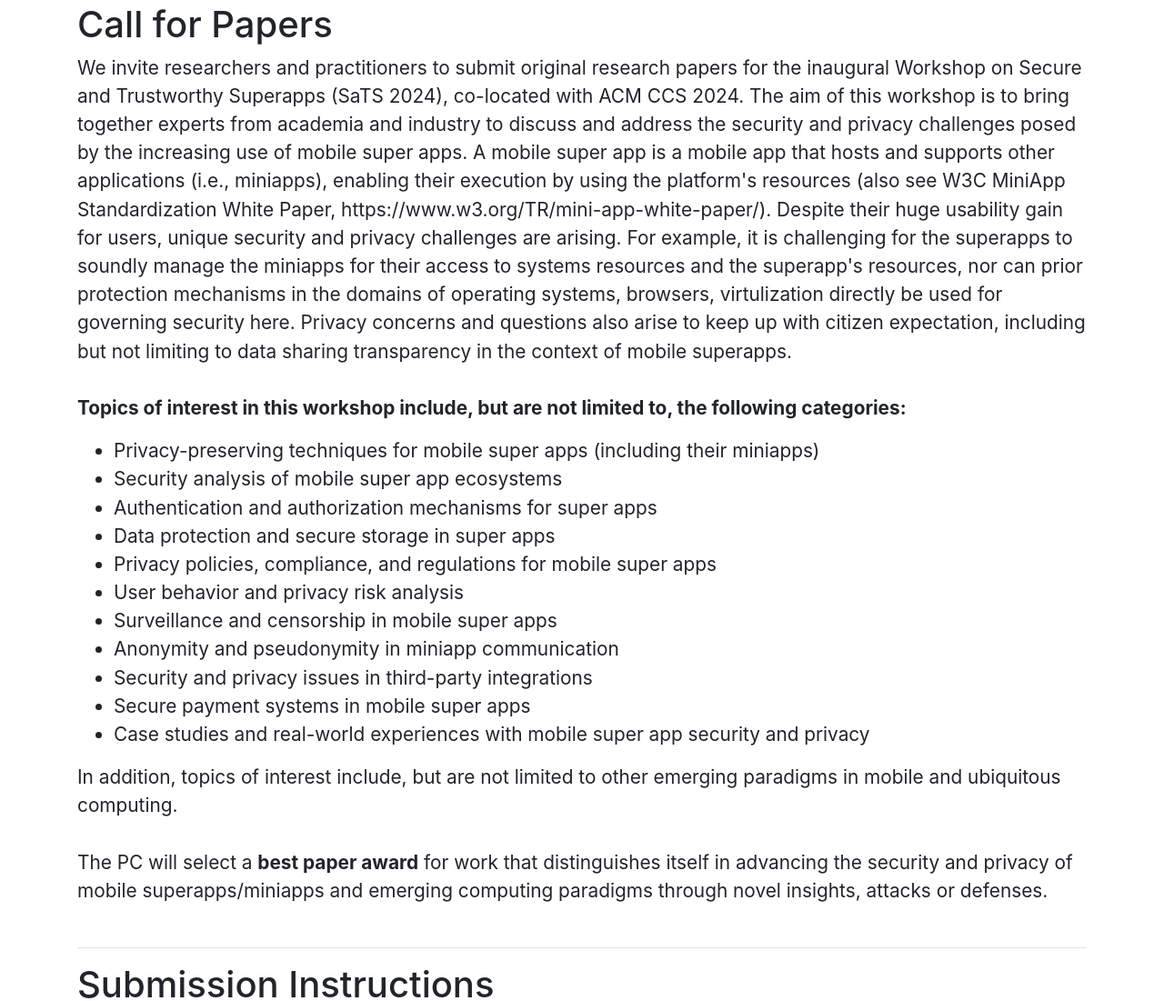
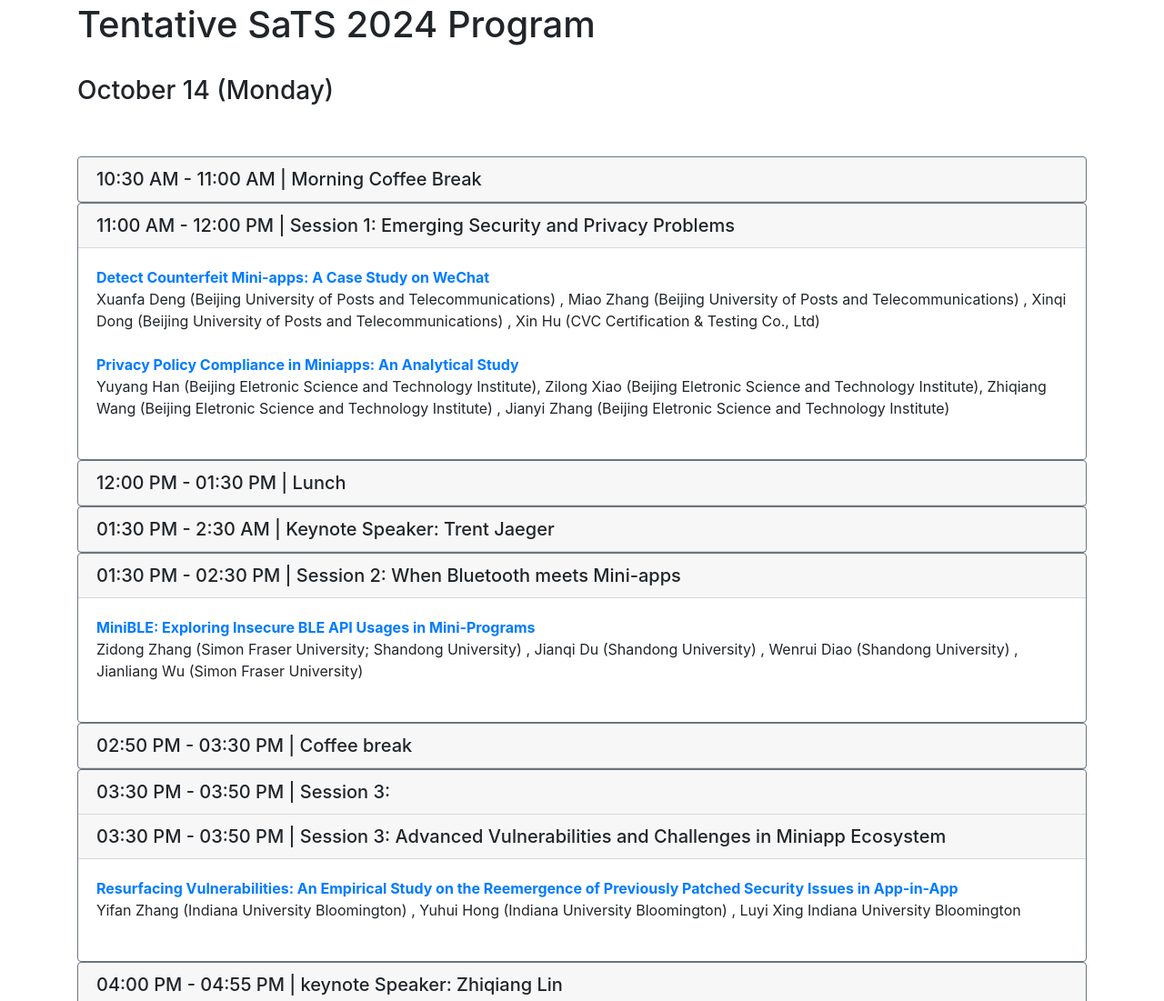
Before and after one commit to Superappsec/2024, a plain HTML site: page index.html in a window 1280 px wide. Shown: the part 1699-2800 px from the top of the page at 91% size. Drawn offline with nearby package versions, Linux system fonts and the light colour scheme.

Commit message:
update program & keynote

```diff
--- a/index.html
+++ b/index.html
@@ -26,12 +26,12 @@
             <li class="nav-item active">
                 <a class="nav-link" href="index.html">Home<span class="sr-only">(current)</span></a>
             </li>
-            <!-- <li class="nav-item">
+            <li class="nav-item">
                 <a class="nav-link" href="#program">Program</a>
             </li>
             <li class="nav-item">
               <a class="nav-link" href="#keynote">Keynote</a>
-            </li> -->
+            </li>
             <li class="nav-item">
                 <a class="nav-link" href="#cfp">Call for Papers</a>
             </li>
@@ -97,6 +97,102 @@
         </table>
         <br>
 
+
+        <hr>
+        <h2 id="program" class="text-white" style="visibility: hidden">Program anchor</h2>
+        <h1>Tentative SaTS 2024 Program</h1>
+        <br>
+        <h3>October 14 (Monday) </h3>
+        <br>
+        <br>
+        <div class="card border-secondary">
+          <h5 class="card-header">10:30 AM - 11:00 AM | Morning Coffee Break</h5>
+        </div>
+        <div class="card border-secondary">
+          <h5 class="card-header">11:00 AM - 12:00 PM | Session 1: Emerging Security and Privacy Problems</h5>
+          <div class="card-body">
+            <b>
+              <a href="./accepted_papers/p1-han.pdf">
+                Detect Counterfeit Mini-apps: A Case Study on WeChat
+              </a>
+            </b><br/>
+            Xuanfa Deng (Beijing University of Posts and Telecommunications) <stu_dxf@bupt.edu.cn>, Miao Zhang (Beijing University of Posts and Telecommunications) <zhangmiao@bupt.edu.cn> , Xinqi Dong (Beijing University of Posts and Telecommunications) <dongxinqi@bupt.edu.cn> , Xin Hu (CVC Certification & Testing Co., Ltd) <huxin@cvc.org.cn>            <br><br>
+            <b>
+              <a href="./accepted_papers/p11-tao.pdf">
+                Privacy Policy Compliance in Miniapps: An Analytical Study              </a>
+            </b><br/>
+            Yuyang Han (Beijing Eletronic Science and Technology Institute), Zilong Xiao (Beijing Eletronic Science and Technology Institute), Zhiqiang Wang (Beijing Eletronic Science and Technology Institute) <wangzq@besti.edu.cn> , Jianyi Zhang (Beijing Eletronic Science and Technology Institute) <zjy@besti.edu.cn>          <br><br>
+          </div>
+        </div>
+        <div class="card border-secondary">
+          <h5 class="card-header">12:00 PM - 01:30 PM | Lunch</h5>
+        </div>
+        <div class="card border-secondary">
+            <h5 class="card-header">01:30 PM - 2:30 AM | Keynote Speaker: Trent Jaeger            </h5>
+          </div>
+
+
+
+        <div class="card border-secondary">
+          <h5 class="card-header">01:30 PM - 02:30 PM | Session 2: When Bluetooth meets Mini-apps</h5>
+          <div class="card-body">
+            <!-- <b>Inspecting the Security Mechanism of Super-apps from Browser Perspective</b><br/> -->
+            <b>
+              <a href="./accepted_papers/p23-wang.pdf">
+                MiniBLE: Exploring Insecure BLE API Usages in Mini-Programs
+              </a>
+            </b><br/>
+            Zidong Zhang (Simon Fraser University; Shandong University) <zza323@sfu.ca> , Jianqi Du (Shandong University) <dujianqi@mail.sdu.edu.cn> , Wenrui Diao (Shandong University) <diaowenrui@link.cuhk.edu.hk> , Jianliang Wu (Simon Fraser University) <wujl@sfu.ca>
+            <br><br>
+          </div>
+        </div>
+        <div class="card border-secondary">
+          <h5 class="card-header">02:50 PM - 03:30 PM | Coffee break</h5>
+        </div>
+        <div class="card border-secondary">
+          <h5 class="card-header">03:30 PM - 03:50 PM | Session 3:           <h5 class="card-header">03:30 PM - 03:50 PM | Session 3: Advanced Vulnerabilities and Challenges in Miniapp Ecosystem</h5>
+        </h5>
+          <div class="card-body">
+            <b>
+              <a href="./accepted_papers/p41-yu.pdf">
+                Resurfacing Vulnerabilities: An Empirical Study on the Reemergence of Previously Patched Security Issues in App-in-App              </a>
+            </b><br/>
+            Yifan Zhang (Indiana University Bloomington) <yz113@iu.edu> , Yuhui Hong (Indiana University Bloomington) <yuhhong@iu.edu> , Luyi Xing Indiana University Bloomington            <br><br>
+         </div>
+        </div>
+        <div class="card border-secondary">
+            <h5 class="card-header">04:00 PM - 04:55 PM | keynote Speaker: Zhiqiang Lin</h5>
+        </div>
+        <div class="card border-secondary">
+            <h5 class="card-header">04:55 PM | Closing remarks</h5>
+        </div>
+        <br>
+
+
+
+        <hr>
+        <h2 id="keynote" class="text-white" style="visibility: hidden">Keynote anchor</h2>
+        <h1>Keynote</h1>
+        <br>
+        <h3>Title: W3C MiniApps: Evolution and Challenges in the Standardization</h3>
+        </p>
+        <b style="font-size: 17px;">Keynote Speaker: Martin Alvarez-Espinar, Co-Chair of W3C MiniApps WG and Head of Web Standards at Europe Standardization and Industry Development Dept</b>
+        <br>
+    </p>
+
+        <p style="font-size: 1.3rem;">
+        <b>Abstract:</b>  <br>
+        The remarkable success and increase in popularity of MiniApps, as a hybrid mechanism based on Web technologies and distributed in packages as native applications, have brought more and more services and products based on this light app paradigm into the market. In 2019, when this technology started booming in Asia but was still unknown in Western countries, the W3C community reflected on the need to define standards to maximize interoperability across MiniApp platforms, facilitating developers' coding and distributing their applications through different SuperApps and operating systems. Since 2021, the W3C MiniApps Working Group has designed specifications with the common elements of MiniApps, including packaging format, metadata, lifecycle events and identifiers. These specifications cover the requirements of the most popular MiniApp implementations. Still, the divergence with the Web architecture and the need for more consensus regarding security and privacy protection have delayed the process of standardization. In this talk, we will discuss the evolution of the MiniApp specifications created by the W3C community and the challenges to achieving full convergence to the Web and guaranteeing the secure distribution of applications.
+        <br><br>
+
+
+
+
+
+
+
+
+
         <hr>
         <h2 id="cfp" class="text-white" style="visibility: hidden">cfp anchor</h2>
         <h1>Call for Papers</h1>
@@ -141,7 +237,7 @@
             <br><br>
             <!-- Full Papers: 5 pages excluding references.<br>
             Demos: 1 page (with "Demo:" in the title).<br> -->
-            <br><a class="btn btn-primary btn-lg" target="_blank" role="button">Submission Website (Coming soon) &raquo;</a>
+            <br><a class="btn btn-primary btn-lg" target="_blank" role="button" href="https://sats2024.hotcrp.com">Submission Website &raquo;</a>
         </p>
 
 
@@ -163,7 +259,7 @@
 
         <br>
         <h3>Publicity Chair</h3>
-        <p style="font-size: 1.3rem"><a href="https://sites.google.com/view/yue-xiao/">Yue Xiao</a> (Indiana University Bloomington, USA)</p>
+        <p style="font-size: 1.3rem"><a href="https://sites.google.com/view/yue-xiao/">Yue Xiao</a> (IBM Research)</p>
 
         <br>
         <h3>Program Committee</h3>
@@ -178,7 +274,7 @@
         <p style="font-size: 1.3rem"><a href="https://youwei1988.github.io/">Wei You</a> (Renmin University of China, China)</p>
         <p style="font-size: 1.3rem"><a href="https://yanjiezhao96.github.io/">Yanjie Zhao</a> (Monash University, Australia)</p>
         <p style="font-size: 1.3rem"><a href="https://yuanxzhang.github.io/">Yuan Zhang</a> (Fudan University, China)</p>
-        <p style="font-size: 1.3rem"><a href="https://sites.google.com/view/yue-xiao/">Yue Xiao</a> (Indiana University Bloomington, USA)</p>
+        <p style="font-size: 1.3rem"><a href="https://sites.google.com/view/yue-xiao/">Yue Xiao</a> (IBM Research)</p>
         <p style="font-size: 1.3rem"><a href="https://yue.zyueinfosec.com/">Yue Zhang</a> (Drexel University, USA)</p>
         <p style="font-size: 1.3rem"><a href="https://nanyuhong.github.io/">Yuhong Nan</a> (Sun Yat-sen University, China)</p>
         <p style="font-size: 1.3rem"><a href="https://kaushalkafle.com/">Kaushal Kafle</a> (University of South Florida, USA)</p>
```
